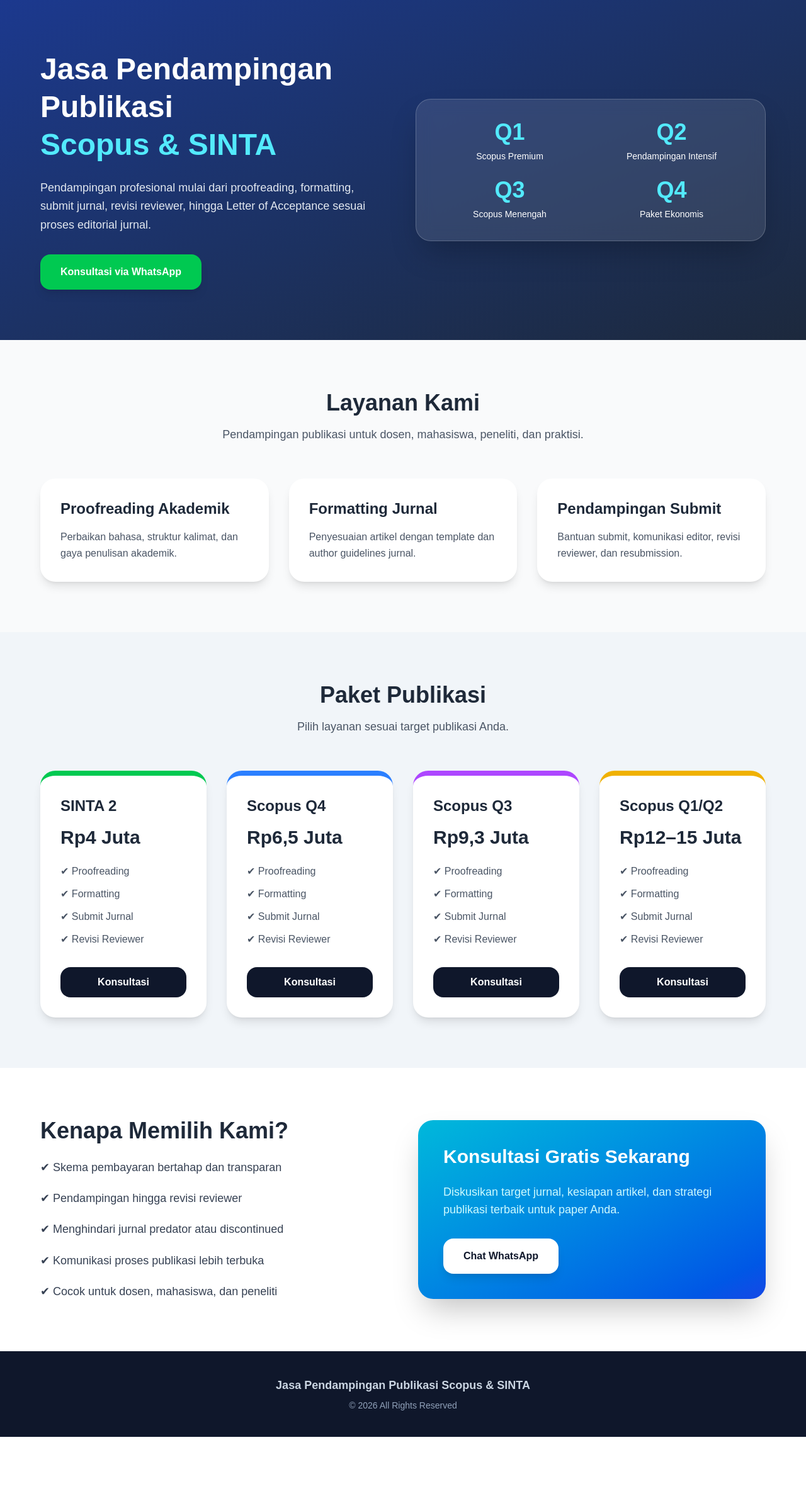
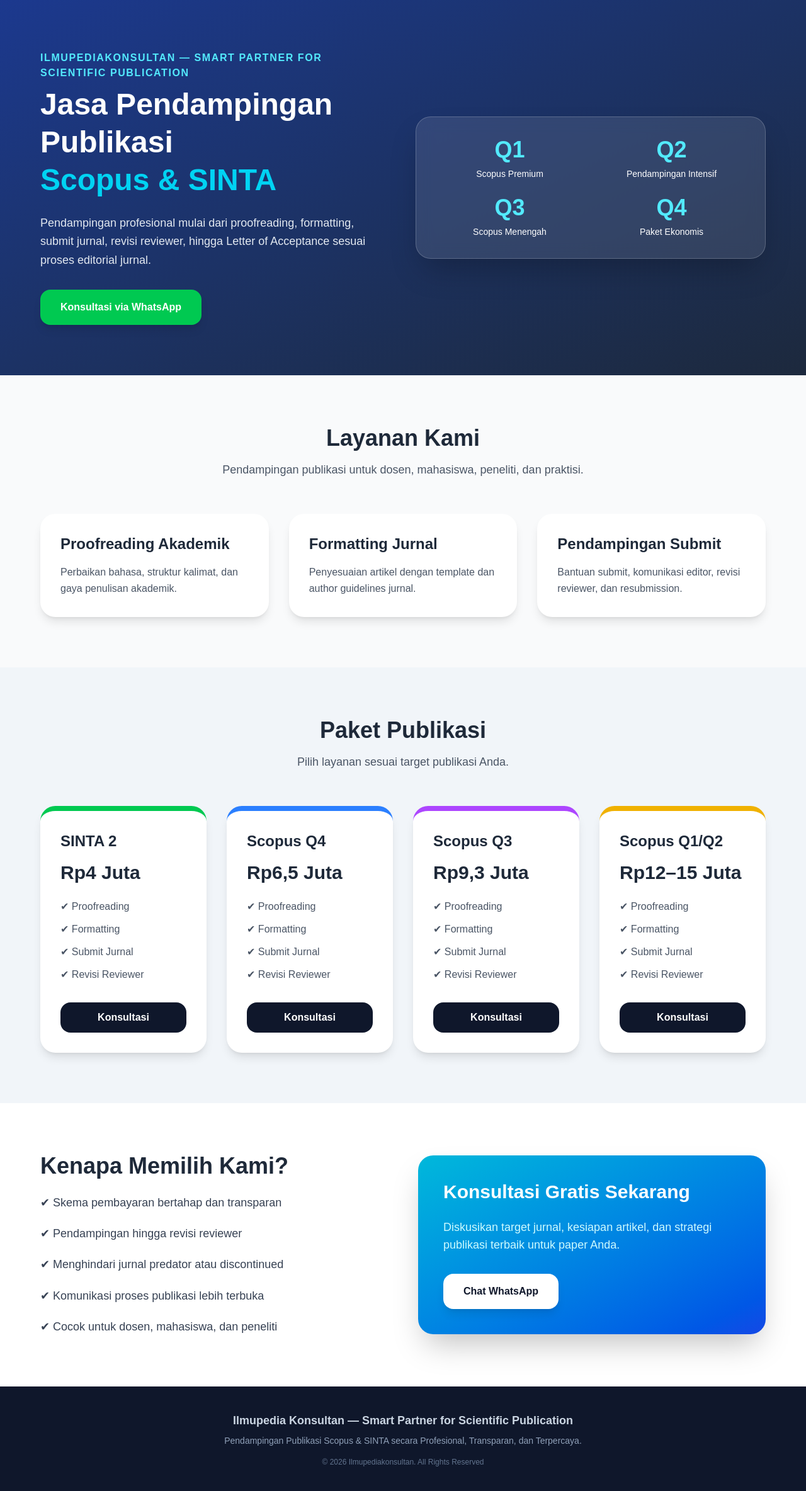
Before and after one commit to adeirfansyah/landing-wa, a Next.js app: page / in a window 1280 px wide. Shown: the whole page at 63% size. Before the commit the page ends 2282 px from the top, so only its background shows below. Built offline with nearby package versions, Linux system fonts and the light colour scheme.

Commit message:
update footer ilmupedia

```diff
--- a/app/page.tsx
+++ b/app/page.tsx
@@ -11,10 +11,18 @@
       <section className="bg-gradient-to-br from-blue-900 to-slate-800 text-white px-6 py-20">
         <div className="mx-auto grid max-w-6xl items-center gap-10 md:grid-cols-2">
           <div>
-            <h1 className="mb-6 text-4xl font-bold leading-tight md:text-5xl">
-              Jasa Pendampingan Publikasi
-              <span className="block text-cyan-300">Scopus & SINTA</span>
-            </h1>
+            <div className="mb-6">
+              <p className="text-cyan-300 font-semibold tracking-widest uppercase mb-2">
+                Ilmupediakonsultan — Smart Partner for Scientific Publication
+              </p>
+
+              <h1 className="text-5xl font-bold text-white leading-tight">
+                Jasa Pendampingan Publikasi
+                <span className="block text-cyan-400">
+                  Scopus & SINTA
+                </span>
+              </h1>
+          </div>
 
             <p className="mb-8 text-lg leading-relaxed text-slate-200">
               Pendampingan profesional mulai dari proofreading, formatting,
@@ -176,10 +184,15 @@
 
       <footer className="bg-slate-900 px-6 py-10 text-center text-slate-300">
         <p className="mb-2 text-lg font-semibold">
-          Jasa Pendampingan Publikasi Scopus & SINTA
+          Ilmupedia Konsultan — Smart Partner for Scientific Publication
         </p>
+
         <p className="text-sm text-slate-400">
-          © 2026 All Rights Reserved
+          Pendampingan Publikasi Scopus & SINTA secara Profesional, Transparan, dan Terpercaya.
+        </p>
+
+        <p className="mt-4 text-xs text-slate-500">
+          © 2026 Ilmupediakonsultan. All Rights Reserved
         </p>
       </footer>
     </main>
```
